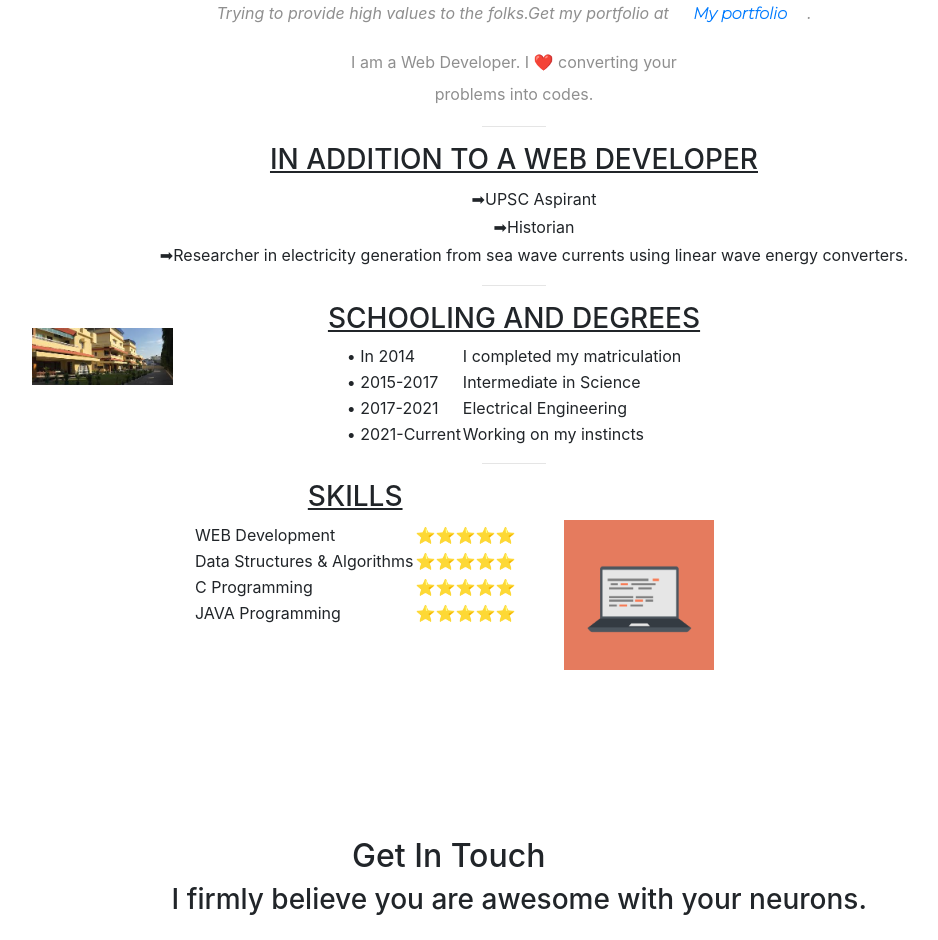
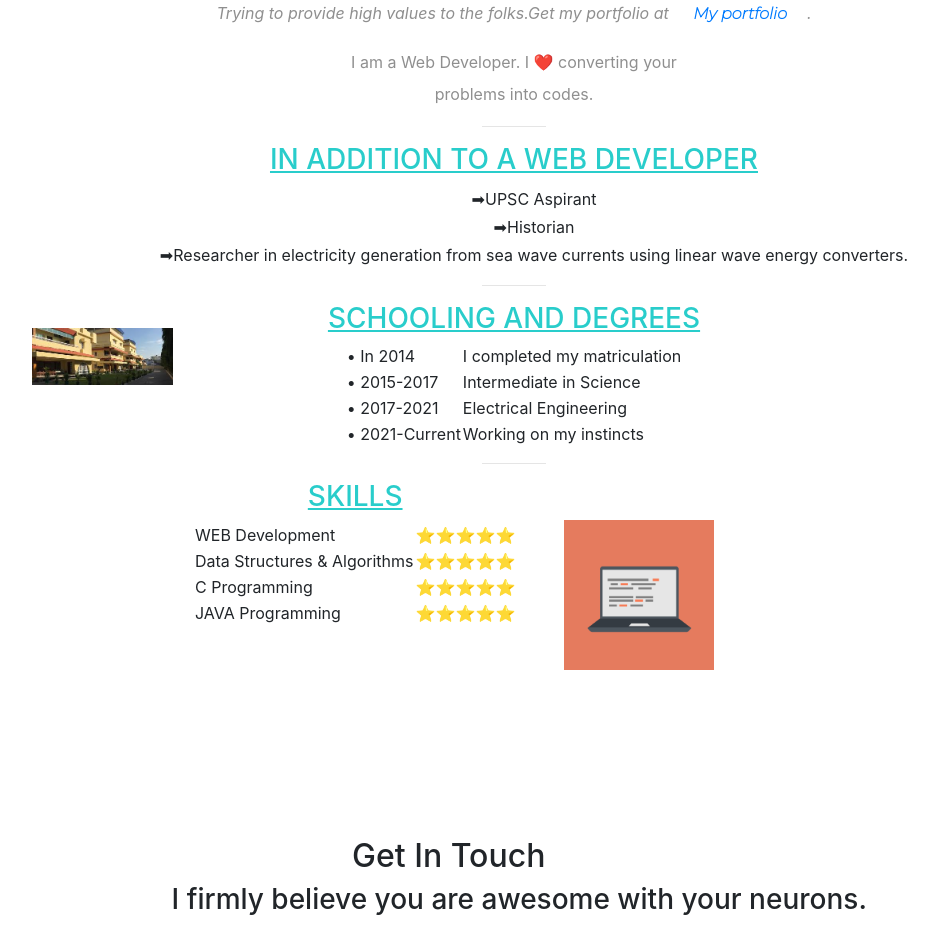
Before and after one commit to Mosanna-Jalal/MJSITE, a plain HTML site: page index.html in a window 1280 px wide. Shown: the part 1927-2867 px from the top of the page, without its empty margins (126-1064 px from the left). Drawn offline with nearby package versions, Linux system fonts and the light colour scheme.

Commit message:
Update styles.css

```diff
--- a/styles.css
+++ b/styles.css
@@ -18,7 +18,7 @@ h2{
   color: #fff;
 }
 .inadd{
-	 color:29CDCB;
+	 color:#29CDCB;
    text-align: center;
    text-decoration:underline;
 
```
